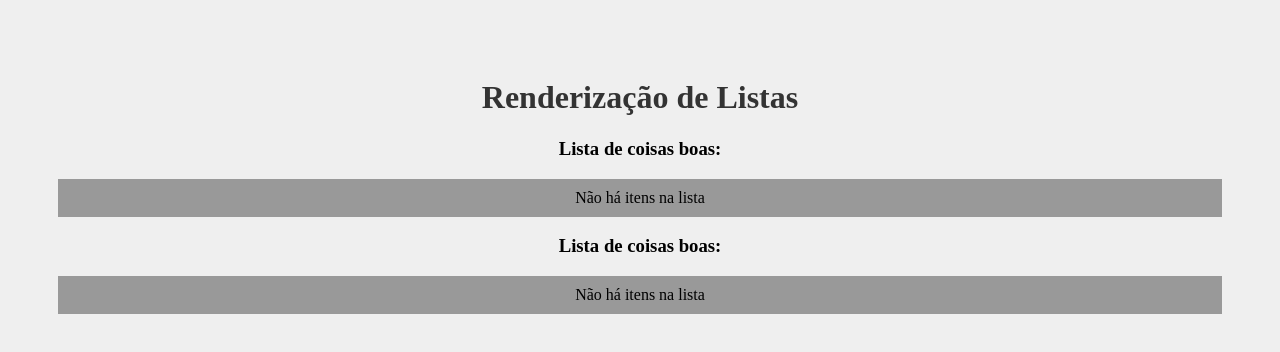
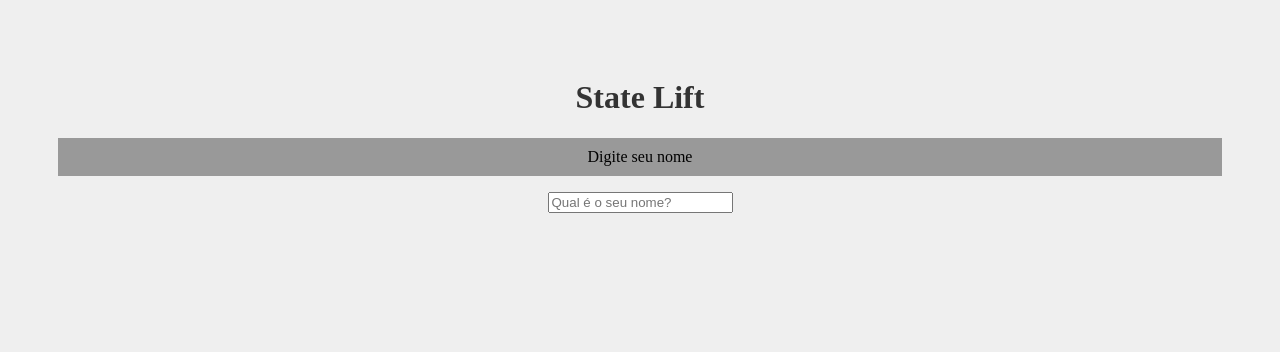
Before and after one commit to estevaosilva7/Learning-ReactJS-2023, a React (Create React App) app in the folder meu-projeto/: page / in a window 1280 px wide. Shown: the top 352 px of the page. Built offline with nearby package versions, Linux system fonts and the light colour scheme.

Commit message:
State Lift

```diff
--- a/meu-projeto/src/App.js
+++ b/meu-projeto/src/App.js
@@ -1,20 +1,20 @@
+import { useState } from 'react';
 import './App.css';
-import OutraLista from './OutraLista';
+import SeuNome from './components/SeuNome'
+import Saudacao from './Saudacao';
+
+
 
 
 
 function App() {
-  const meusItens = ["React", "Vue", "Anguar"]
-
-
+  const [nome, setNome] = useState()
 
   return (
     <div className="App">
-      <h1> Renderização de Listas</h1>
-      <OutraLista itens={meusItens}/>
-      <OutraLista itens={[]}/>
-
-
+      <h1> State Lift</h1>
+      <SeuNome setNome={setNome}/>
+      <Saudacao nome={nome}/>
     </div>
   );
 }
--- /dev/null
+++ b/meu-projeto/src/Saudacao.js
@@ -0,0 +1,12 @@
+function Saudacao({nome}) {
+
+    function gerarSaudacao(algumNome){
+        return `Olá, ${algumNome}, tudo bem?`
+    }
+
+    return(
+        <> {nome &&<p>{gerarSaudacao(nome)}</p>}</>
+    )
+}
+
+export default Saudacao
--- /dev/null
+++ b/meu-projeto/src/components/SeuNome.js
@@ -0,0 +1,10 @@
+function SeuNome({setNome}) {
+    return(
+        <div>
+            <p> Digite seu nome</p>
+            <input type="text" placeholder="Qual é o seu nome?" onChange={(e) => setNome(e.target.value)}/>
+        </div>
+    )
+}
+
+export default SeuNome
```
